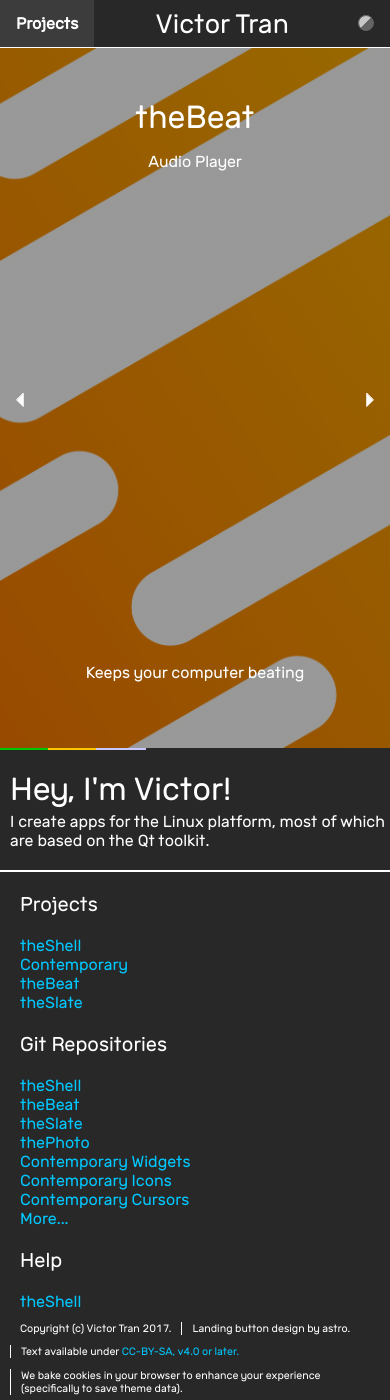
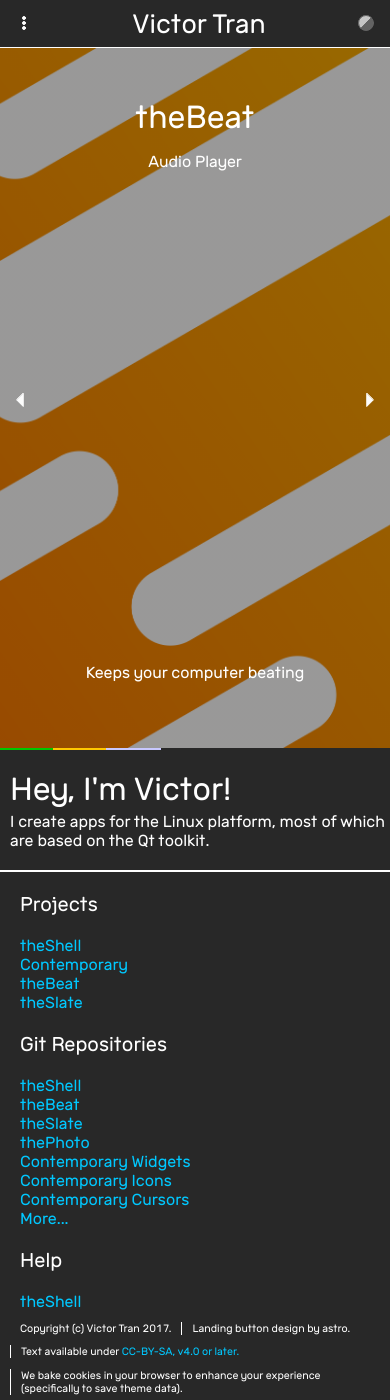
Before and after one commit to vicr123/vicr123.github.io-old, a Jekyll site: the page built from index.html, in a window 390 px wide and 1400 px high. Built offline with Jekyll 4.4.1, drawn with Linux system fonts in a browser that asks for light colours; grey boxes are pictures that could not be loaded.

Commit message:
Header auto hide

```diff
--- a/_includes/header.html
+++ b/_includes/header.html
@@ -1,6 +1,7 @@
-<div class="mainHeader">
+<div class="mainHeader" id="mainHeader">
     <div class="headerItem" onclick="toggleMenu('#projectsMenu')">
-        <p class="title">Projects</p>
+        <p class="title" id="projectsButton">Projects</p>
+        <img class="title" id="projectsImageButton" />
     </div>
     <div class="headerProject">
         <img class="smileIcon" src="{{ page.projectIcon }}">
--- a/contemporary.css
+++ b/contemporary.css
@@ -44,6 +44,9 @@
 
     --button-color: rgb(0, 0, 200);
     --button-fg-color: white;
+
+    --link-color: rgb(0, 200, 255);
+    --link-active-color: rgb(255, 100, 100);
 }
 
 html.light {
@@ -52,6 +55,9 @@
 
     --bg-hover: white;
     --bg-active: #9d9d9d;
+
+    --link-color: rgb(0, 100, 255);
+    --link-active-color: red;
 }
 
 * {
@@ -239,7 +245,11 @@
 
 a {
     text-decoration: none;
-    color: rgb(0, 200, 255);
+    color: var(--link-color);
+}
+
+a:active {
+    color: var(--link-active-color);
 }
 
 a.button {
@@ -275,6 +285,15 @@
     background-color: rgba(150, 150, 150, 0.4);
 }
 
+img#projectsImageButton {
+    display: none;
+    content: url(/images/application-menu-dark.svg);
+}
+
+html.light img#projectsImageButton {
+    content: url(/images/application-menu.svg);
+}
+
 @media (max-width: 600px) {
     div.content {
         padding-left: 10px;
@@ -297,4 +316,12 @@
     div.headerRightPadding {
         display: none;
     }
+
+    p#projectsButton {
+        display: none;
+    }
+
+    img#projectsImageButton {
+        display: block;
+    }
 }
--- a/contemporary.js
+++ b/contemporary.js
@@ -60,3 +60,18 @@
         toggleTheme();
     }
 }
+
+var scrollTop = 0;
+$(window).scroll(function() {
+    var delta = $(window).scrollTop() - scrollTop;
+    var top = $("#mainHeader").position().top - delta;
+
+    if (top < -48) {
+        top = -48;
+    } else if (top > 0) {
+        top = 0;
+    }
+
+    $("#mainHeader").css("top", top + "px");
+    scrollTop = $(window).scrollTop();
+})
```
Also changed, not shown: images/application-menu-dark.svg (added), images/application-menu.svg (added).
